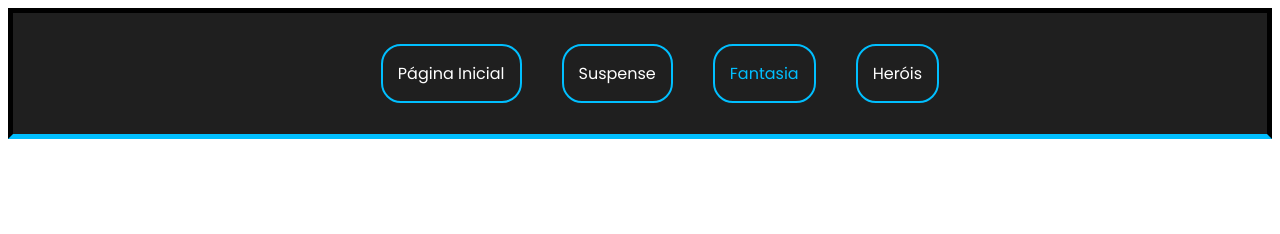
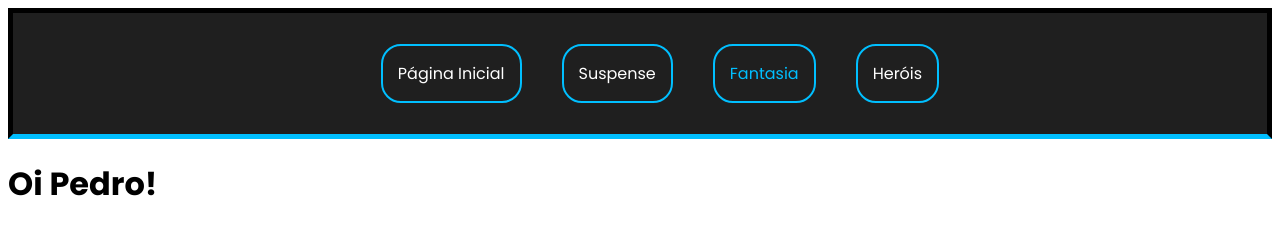
Before and after one commit to pedrocostah/revisando, a plain HTML site: page fantasia.html in a window 1280 px wide. Drawn offline with Linux system fonts and the light colour scheme.

Commit message:
Modificação fantasia.html

```diff
--- a/fantasia.html
+++ b/fantasia.html
@@ -1,10 +1,12 @@
 <html lang="pt-nr">
+
 <head>
     <meta charset="UTF-8">
     <meta name="viewport" content="width=device-width, initial-scale=1.0">
     <link rel="stylesheet" href="css/style.css" />
     <title>Filmes</title>
 </head>
+
 <body>
     <nav class="nav-container">
         <ul>
@@ -14,5 +16,9 @@
             <li><a href="herois.html">Heróis</a></li>
         </ul>
     </nav>
+    <header>
+        <h1>Oi Pedro!</h1>
+    </header>
 </body>
+
 </html>
```
